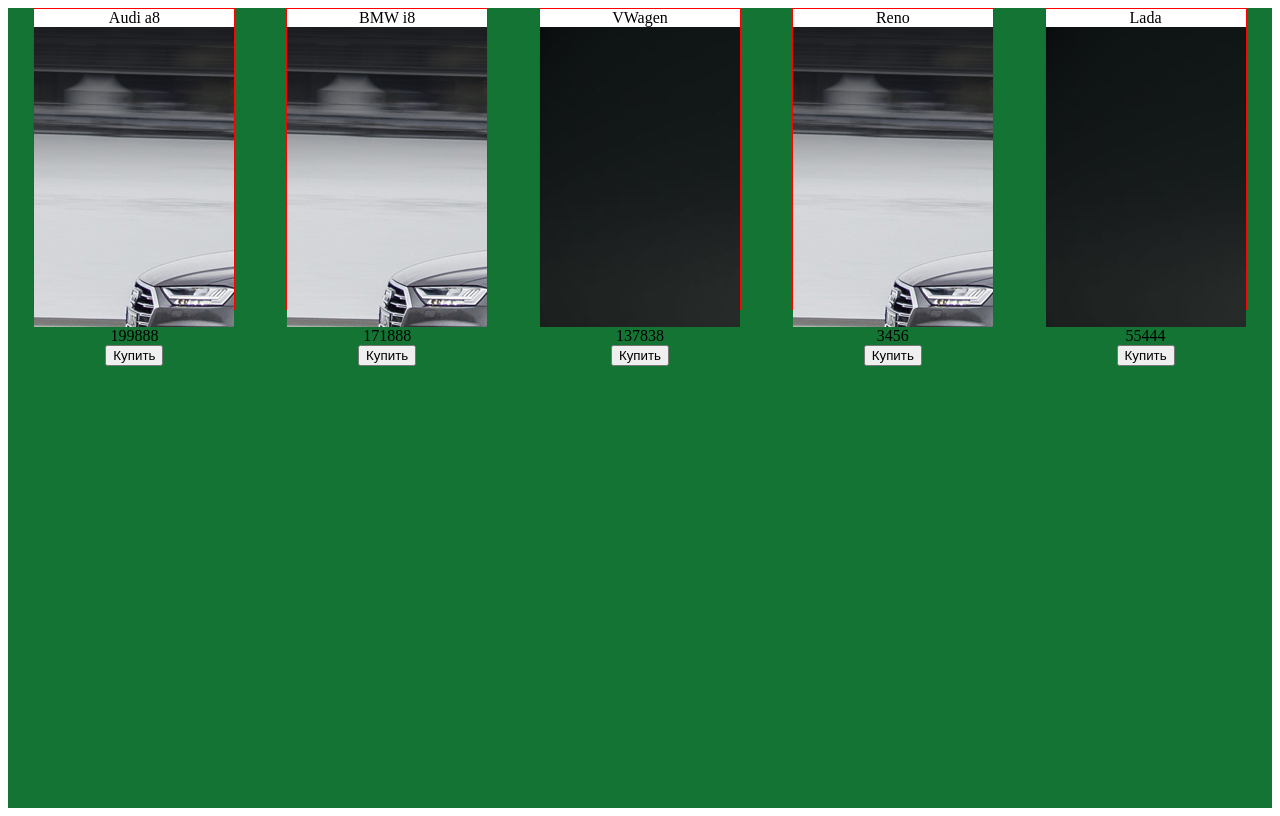
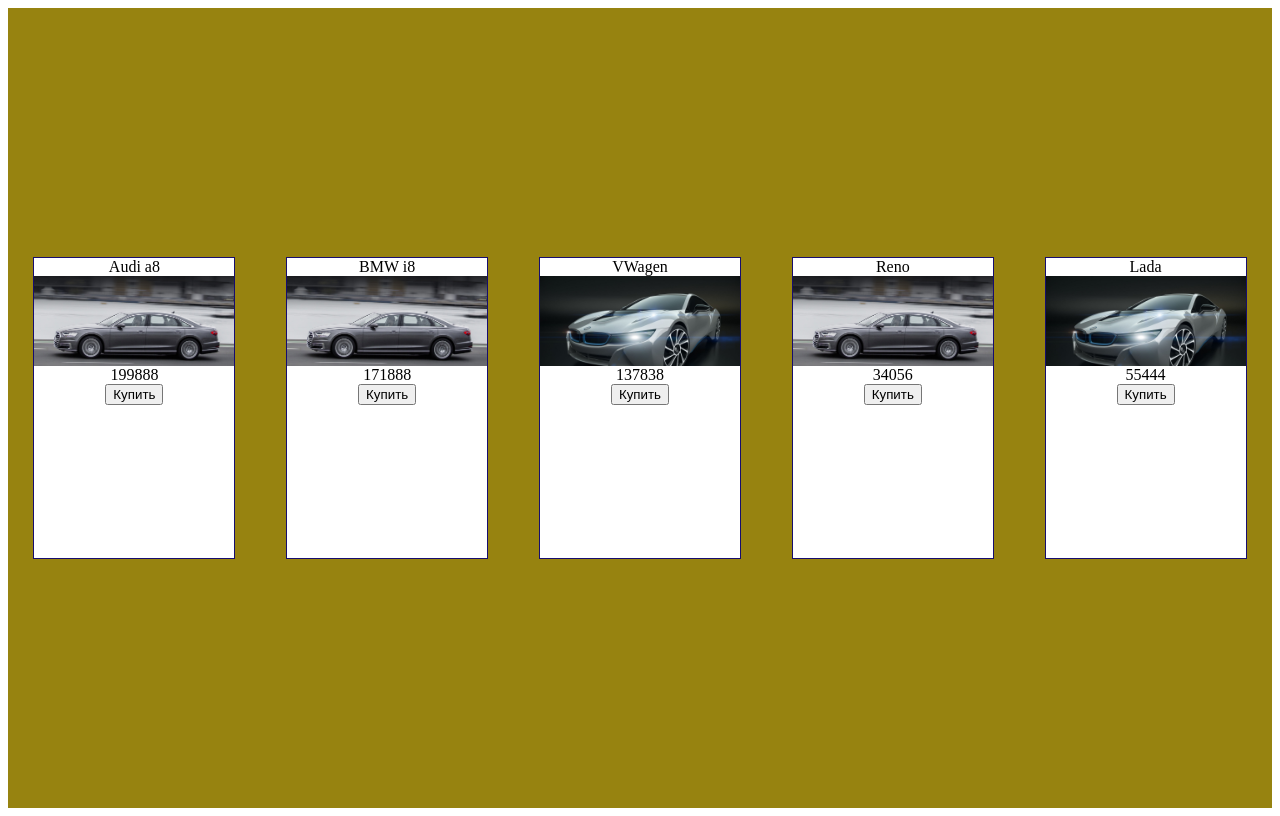
Before and after one commit to yamaxim137/siteIM, a plain HTML site: page index.html in a window 1280 px wide. Drawn offline with Linux system fonts and the light colour scheme.

Commit message:
сменил стиль и улучшил картинки )

```diff
--- a/index.html
+++ b/index.html
@@ -3,7 +3,7 @@
 <head>
     <meta charset="UTF-8">
     <meta name="viewport" content="width=device-width, initial-scale=1.0">
-    <title>Document</title>
+    <title>dieАвто</title>
     <link rel="stylesheet" href="./style.css">
 </head>
 <body>
--- a/script.js
+++ b/script.js
@@ -20,7 +20,7 @@
 {
     id: '',
     name: 'Reno',
-    price: '3456',
+    price: '34056',
     img: './img/bmw i8 .jpg',
 },
 {
--- a/style.css
+++ b/style.css
@@ -1,7 +1,7 @@
 .container-product{
    width: 100%;
    height: 100vh;
-   background-color: rgb(19, 116, 51);
+   background-color: rgb(151, 131, 16);
    display: flex;
    justify-content: space-around;
 }
@@ -10,12 +10,15 @@
     width: 200px;
     height: 300px;
     background-color:white;
-    border: 1px solid red;
+    border: 1px solid rgb(23, 13, 110);
     text-align: center;
+    align-self: center;
 }
 
 .container-product .item .img{
-    width: 200px;
-    height: 100%;
+    width: 100%;
+    height: 30%;
     background-image: url('./img/audi_a8.jpg');
+    background-size: cover;
+    align-self: center;
 }
```
